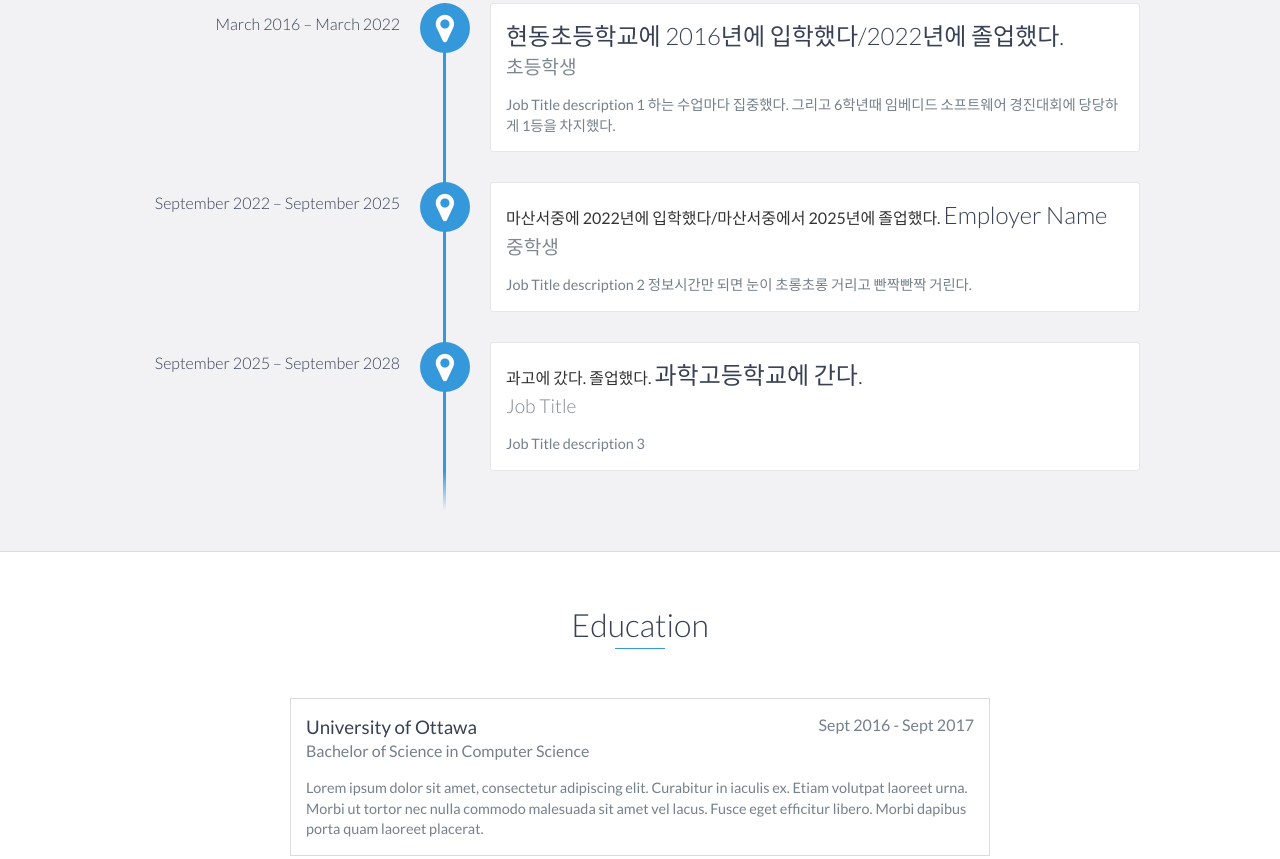
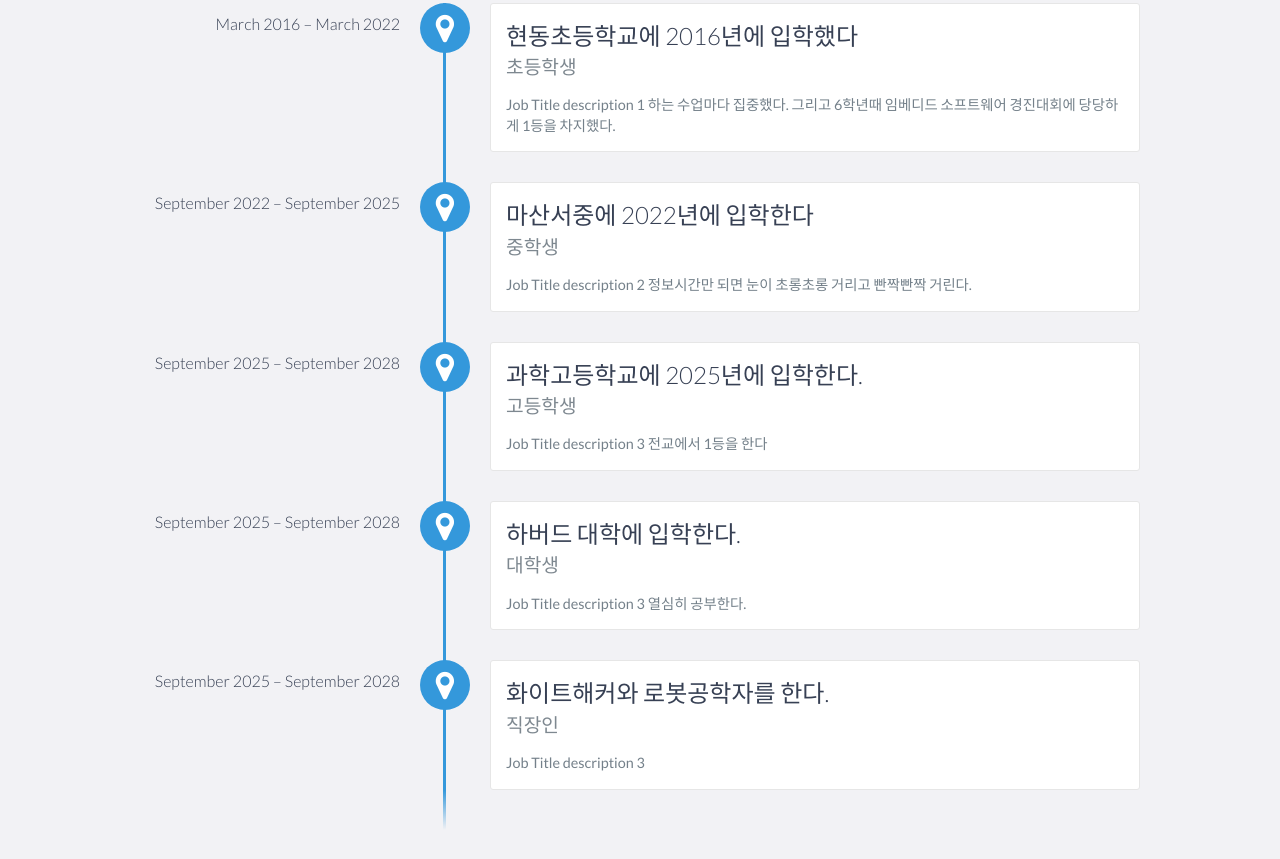
Before and after one commit to Kwonjiho/Kwonjiho.github.io, a website: page index.html in a window 1280 px wide. Shown: the part 1264-2123 px from the top of the page. Drawn offline with nearby package versions, Linux system fonts and the light colour scheme.

Commit message:
change the this

```diff
--- a/index.html
+++ b/index.html
@@ -93,7 +93,7 @@
         <h2 class="heading">Experience</h2>
         <div id="experience-timeline">
             <div data-date="March 2016 – March 2022">
-                <h3>현동초등학교에 2016년에 입학했다/2022년에 졸업했다.</h3>
+                <h3>현동초등학교에 2016년에 입학했다</h3>
                 <h4>초등학생</h4>
                 <p>
                     Job Title description 1
@@ -103,8 +103,7 @@
             </div>
 
             <div data-date="September 2022 – September 2025">
-                마산서중에 2022년에 입학했다/마산서중에서 2025년에 졸업했다.
-                <h3>Employer Name</h3>
+                <h3>마산서중에 2022년에 입학한다</h3>
                 <h4>중학생</h4>
                 <p>
                     Job Title description 2
@@ -113,13 +112,32 @@
             </div>
 
             <div data-date="September 2025 – September 2028">
-                과고에 갔다. 졸업했다.
-                <h3>과학고등학교에 간다.</h3>
-                <h4>Job Title</h4>
+                <h3>과학고등학교에 2025년에 입학한다.</h3>
+                <h4>고등학생</h4>
                 <p>
                     Job Title description 3
+                    전교에서 1등을 한다
                 </p>
             </div>
+
+            <div data-date="September 2025 – September 2028">
+                <h3>하버드 대학에 입학한다.</h3>
+                <h4>대학생</h4>
+                <p>
+                    Job Title description 3
+                    열심히 공부한다.
+
+                </p>
+            </div>
+
+            <div data-date="September 2025 – September 2028">
+                <h3>화이트해커와 로봇공학자를 한다.</h3>
+                <h4>직장인</h4>
+                <p>
+                    Job Title description 3
+
+
+
 
 
         </div>
```
